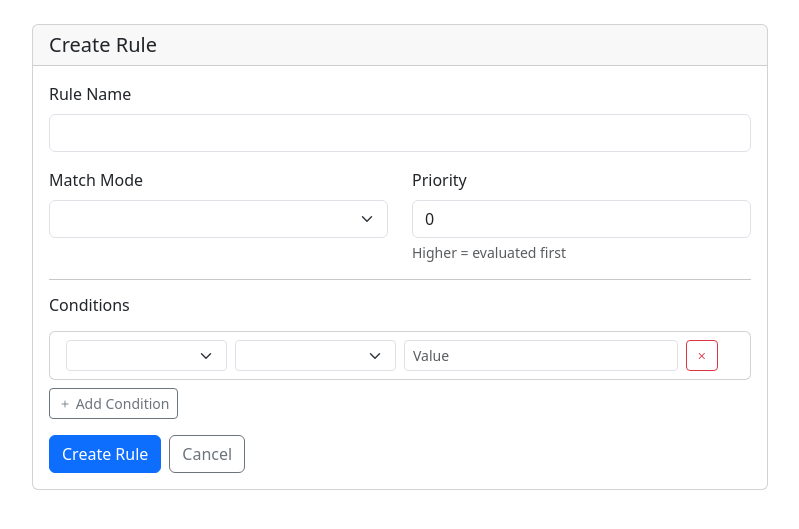
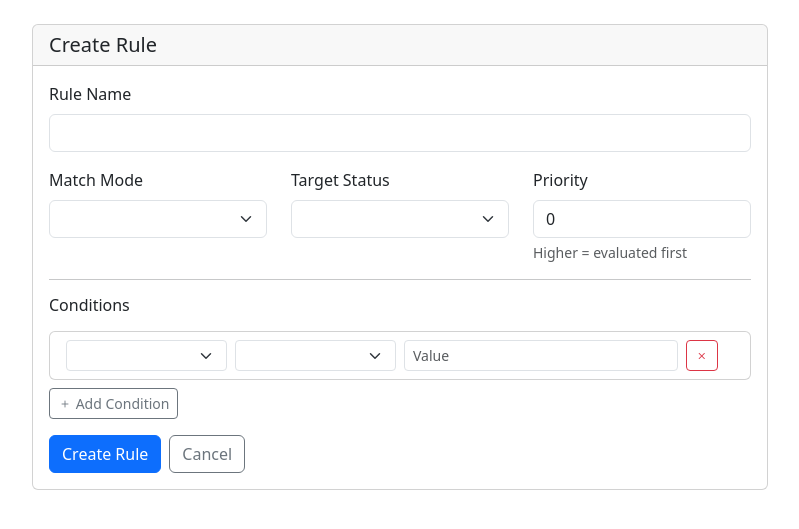
Before and after one commit to justicesuh/sisyphus, a Django app: template sisyphus/templates/rules/rule_form.html in a window 1280 px wide. Shown: the part 56-585 px from the top of the page, without its empty margins (240-1039 px from the left). Run offline with Django 5.2, Linux system fonts and the light colour scheme; the template is opened without the code that fills it, so the values that code supplies are empty; parts of the project's set-up code (start-up, migrations or seed data) failed here and were passed over.

Commit message:
Add target status back to rule ui

```diff
--- a/sisyphus/rules/views.py
+++ b/sisyphus/rules/views.py
@@ -3,6 +3,7 @@ from django.http import HttpResponseNotAllowed
 from django.shortcuts import get_object_or_404, redirect, render
 
 from sisyphus.accounts.models import UserProfile
+from sisyphus.jobs.models import Job
 from sisyphus.rules.models import Rule, RuleCondition
 
 
@@ -23,11 +24,13 @@ def rule_create(request):
     if request.method == 'POST':
         name = request.POST.get('name', '').strip()
         match_mode = request.POST.get('match_mode', Rule.MatchMode.ALL)
+        target_status = request.POST.get('target_status', Job.Status.FILTERED)
         priority = int(request.POST.get('priority', 0))
         rule = Rule.objects.create(
             user=profile,
             name=name,
             match_mode=match_mode,
+            target_status=target_status,
             priority=priority,
         )
 
@@ -50,6 +53,7 @@ def rule_create(request):
 
     return render(request, 'rules/rule_form.html', {
         'match_mode_choices': Rule.MatchMode.choices,
+        'status_choices': Job.Status.choices,
         'field_choices': RuleCondition.Field.choices,
         'match_type_choices': RuleCondition.MatchType.choices,
     })
@@ -63,6 +67,7 @@ def rule_edit(request, uuid):
     if request.method == 'POST':
         rule.name = request.POST.get('name', '').strip()
         rule.match_mode = request.POST.get('match_mode', Rule.MatchMode.ALL)
+        rule.target_status = request.POST.get('target_status', Job.Status.FILTERED)
         rule.priority = int(request.POST.get('priority', 0))
         rule.save()
 
@@ -91,6 +96,7 @@ def rule_edit(request, uuid):
         'rule': rule,
         'conditions': conditions,
         'match_mode_choices': Rule.MatchMode.choices,
+        'status_choices': Job.Status.choices,
         'field_choices': RuleCondition.Field.choices,
         'match_type_choices': RuleCondition.MatchType.choices,
     })
--- a/sisyphus/templates/rules/rule_form.html
+++ b/sisyphus/templates/rules/rule_form.html
@@ -19,7 +19,7 @@
                     </div>
 
                     <div class="row mb-3">
-                        <div class="col-md-6">
+                        <div class="col-md-4">
                             <label for="match_mode" class="form-label">Match Mode</label>
                             <select name="match_mode" id="match_mode" class="form-select">
                                 {% for value, label in match_mode_choices %}
@@ -27,7 +27,15 @@
                                 {% endfor %}
                             </select>
                         </div>
-                        <div class="col-md-6">
+                        <div class="col-md-4">
+                            <label for="target_status" class="form-label">Target Status</label>
+                            <select name="target_status" id="target_status" class="form-select">
+                                {% for value, label in status_choices %}
+                                <option value="{{ value }}" {% if rule.target_status == value %}selected{% elif not rule and value == 'filtered' %}selected{% endif %}>{{ label }}</option>
+                                {% endfor %}
+                            </select>
+                        </div>
+                        <div class="col-md-4">
                             <label for="priority" class="form-label">Priority</label>
                             <input type="number" name="priority" id="priority" class="form-control" min="0" value="{{ rule.priority|default:0 }}">
                             <div class="form-text">Higher = evaluated first</div>
--- a/sisyphus/templates/rules/rule_list_inner.html
+++ b/sisyphus/templates/rules/rule_list_inner.html
@@ -12,6 +12,7 @@
                 <th>Name</th>
                 <th>Conditions</th>
                 <th>Match Mode</th>
+                <th>Target</th>
                 <th>Priority</th>
                 <th>Status</th>
                 <th>Actions</th>
@@ -33,6 +34,7 @@
                     {% endfor %}
                 </td>
                 <td>{{ rule.get_match_mode_display }}</td>
+                <td><span class="badge bg-secondary">{{ rule.get_target_status_display }}</span></td>
                 <td>{{ rule.priority }}</td>
                 <td>
                     {% if rule.is_active %}
```
